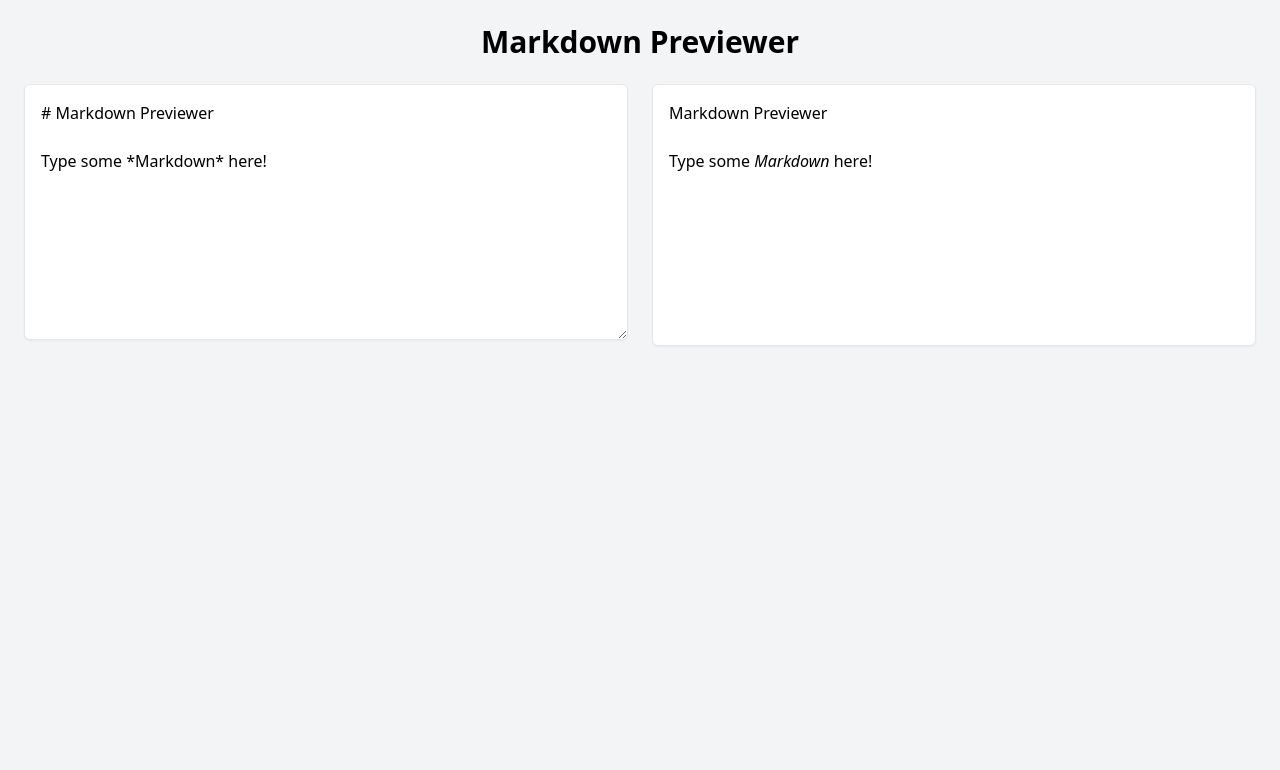
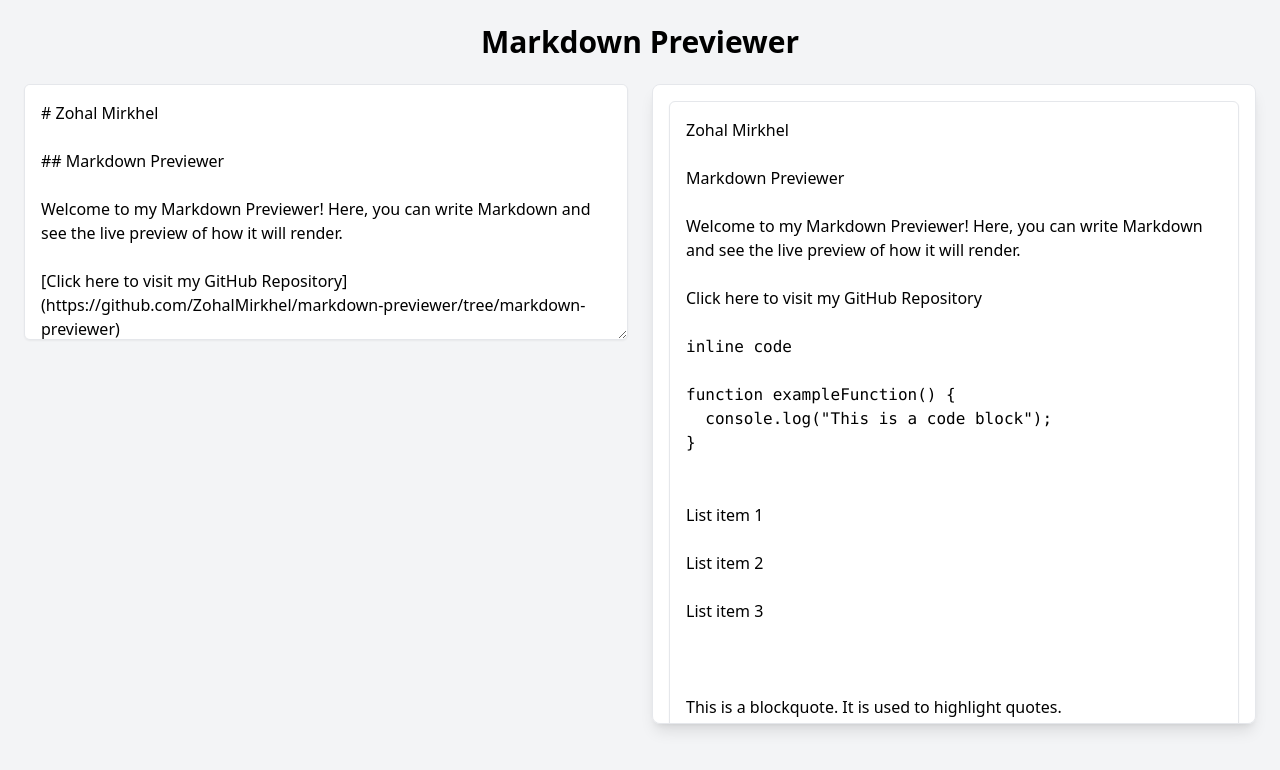
Before and after one commit to ZohalMirkhel/Markdown-Previewer, a React (Create React App) app: page / in a window 1280 px wide. Shown: the top 770 px of the page. Built offline with nearby package versions, Linux system fonts and the light colour scheme; grey boxes are pictures that could not be loaded.

Commit message:
Worked on freecodecamp's requirenments.

```diff
--- a/src/App.jsx
+++ b/src/App.jsx
@@ -2,9 +2,37 @@ import React, { useState } from 'react';
 import Editor from './components/Editor';
 import Previewer from './components/Previewer';
 
+const initialMarkdown = `# Zohal Mirkhel
+
+## Markdown Previewer
+
+Welcome to my Markdown Previewer! Here, you can write Markdown and see the live preview of how it will render.
+
+[Click here to visit my GitHub Repository](https://github.com/ZohalMirkhel/markdown-previewer/tree/markdown-previewer)
+
+\`inline code\`
+
+\`\`\`
+function exampleFunction() {
+  console.log("This is a code block");
+}
+\`\`\`
+
+- List item 1
+- List item 2
+- List item 3
+
+> This is a blockquote. It is used to highlight quotes.
+
+![Coding Image](https://markdownlivepreview.com/image/sample.webp)
+
+**This text is bold.**
+
+`;
+
 function App() {
 
-  const [markdown, setMarkdown] = useState(`# Markdown Previewer\n\nType some *Markdown* here!`);
+  const [markdown, setMarkdown] = useState(initialMarkdown);
 
   const handleMarkdownChange = (newMarkdown) => {
     setMarkdown(newMarkdown);
--- a/src/components/Previewer.jsx
+++ b/src/components/Previewer.jsx
@@ -7,6 +7,7 @@ marked.setOptions({
 
 function Previewer({ markdown }) {
   return (
+    <div className="p-4 bg-white rounded-lg shadow-lg border border-gray-200 overflow-y-auto max-h-[80vh]">
     <div
       id="preview"
       className="preview-container p-4 border rounded-md bg-white shadow-sm"
@@ -16,6 +17,7 @@ function Previewer({ markdown }) {
       }}
       dangerouslySetInnerHTML={{ __html: marked(markdown) }}
     />
+    </div>
   );
 }
 
```
Also changed, not shown: 1 other file (tests, documents, lock files or other folders).
